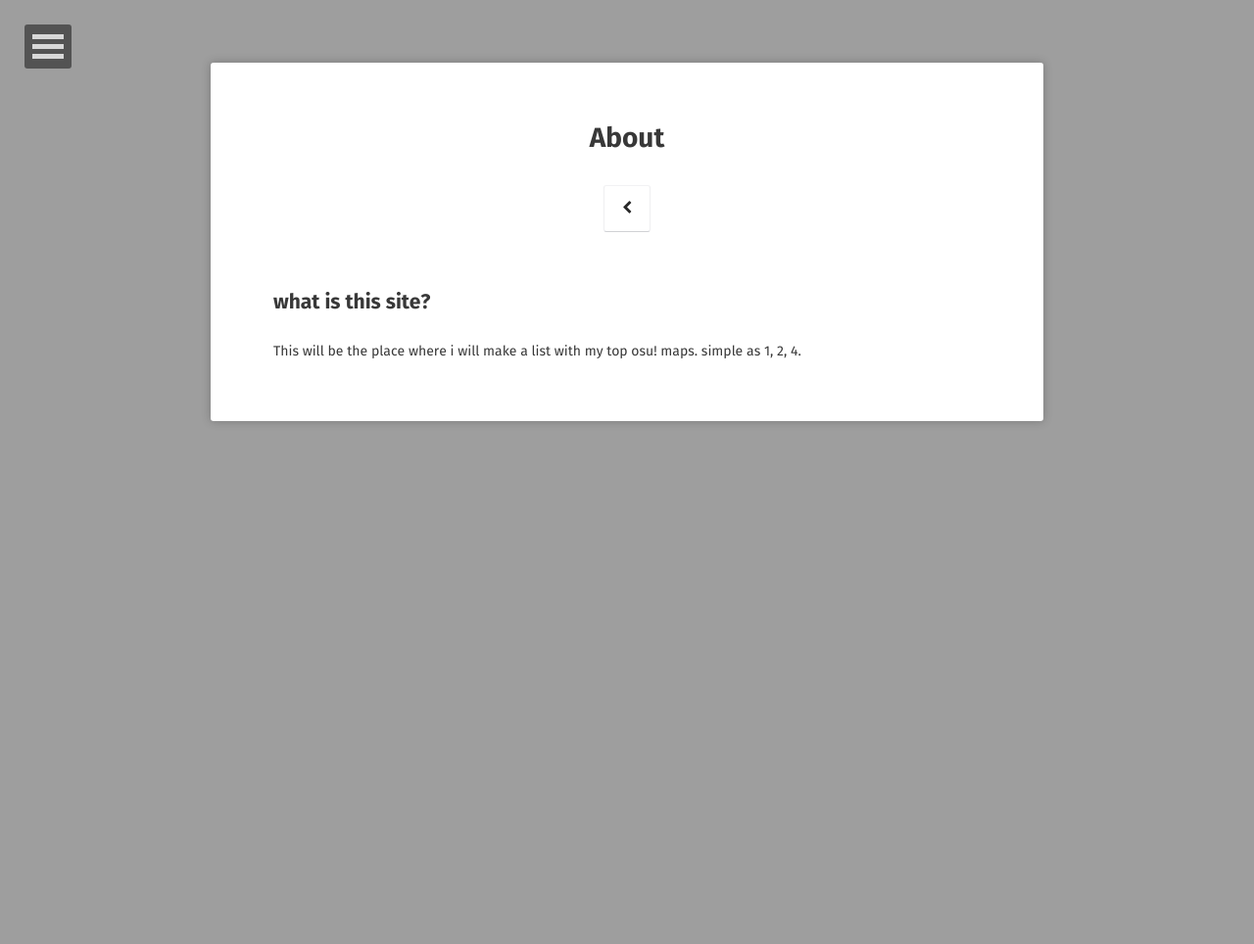
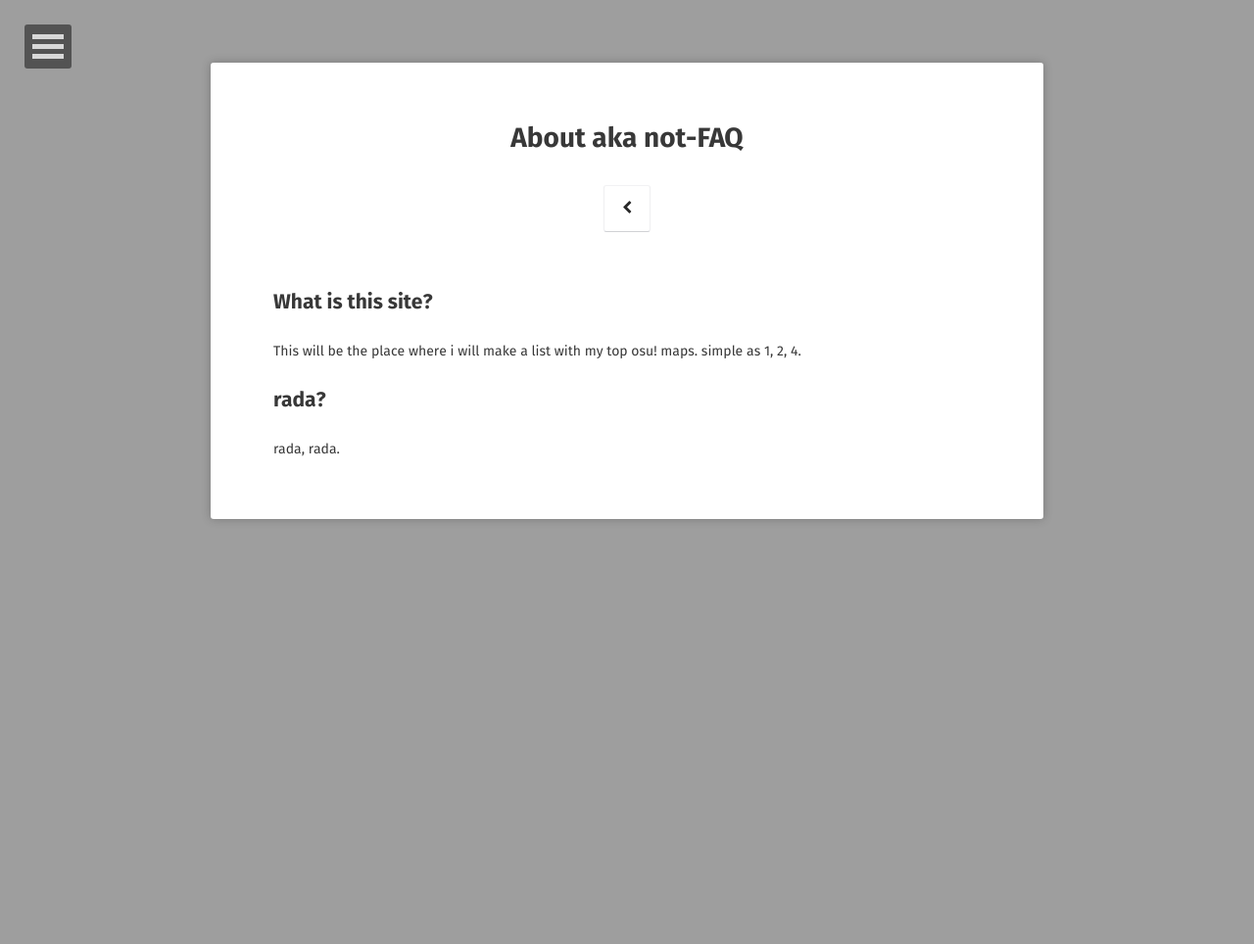
Before and after one commit to KoocieBoi/osumaps, a Jekyll site: the page built from about/index.md, in a window 1280 px wide. Shown: the whole page at 98% size. Built offline with Jekyll 4.4.1, drawn with Linux system fonts in a browser that asks for light colours; some web fonts are replaced.

Commit message:
Update index.md

```diff
--- a/about/index.md
+++ b/about/index.md
@@ -1,11 +1,14 @@
 ---
 layout: page
-title: About
+title: About aka not-FAQ
 tags: [about, Jekyll, theme, moon]
 date: 2016-03-21
 comments: false
 ---
 
-## what is this site?
+## What is this site?
 This will be the place where i will make a list with my top osu! maps.
 simple as 1, 2, 4.
+
+## rada?
+rada, rada.
```
